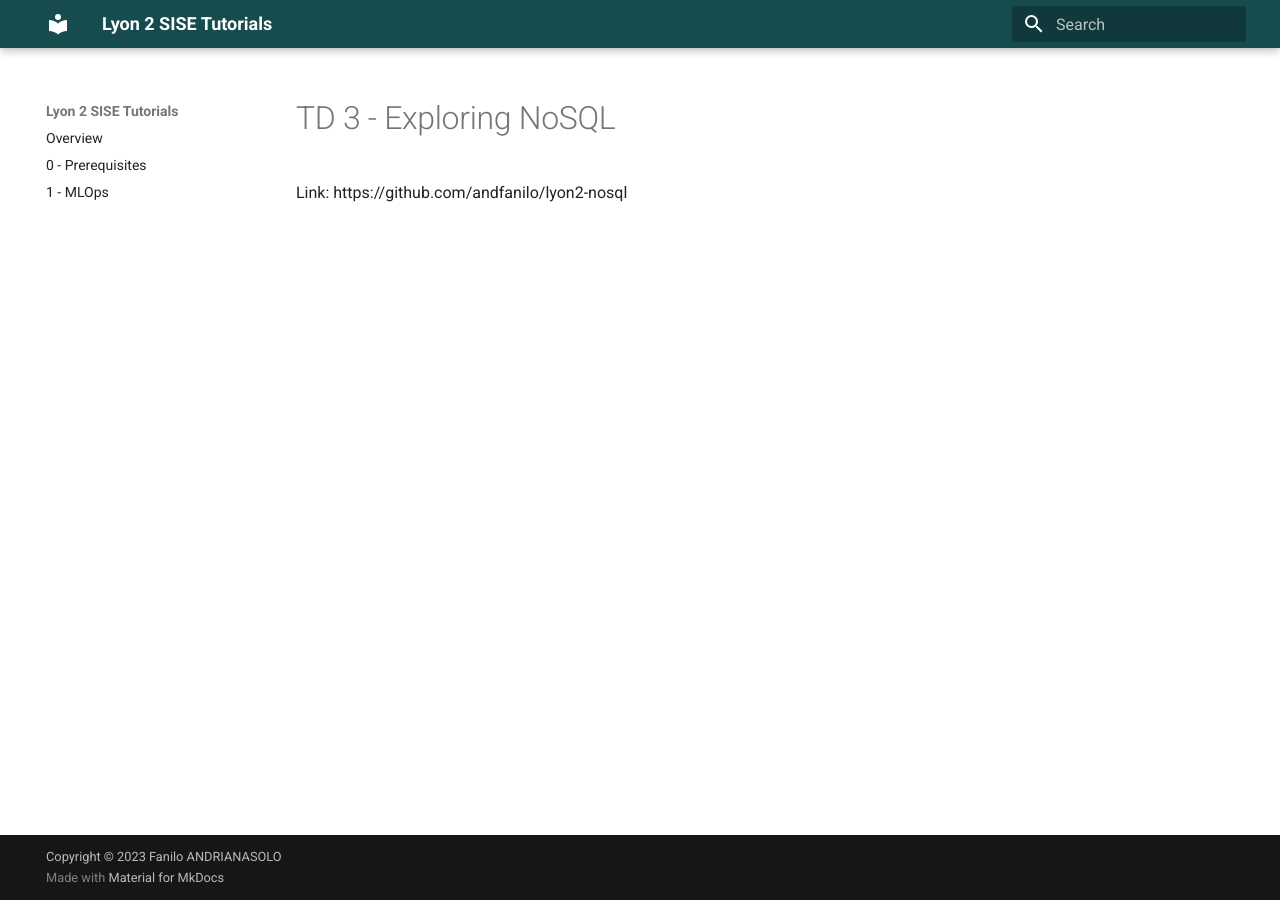
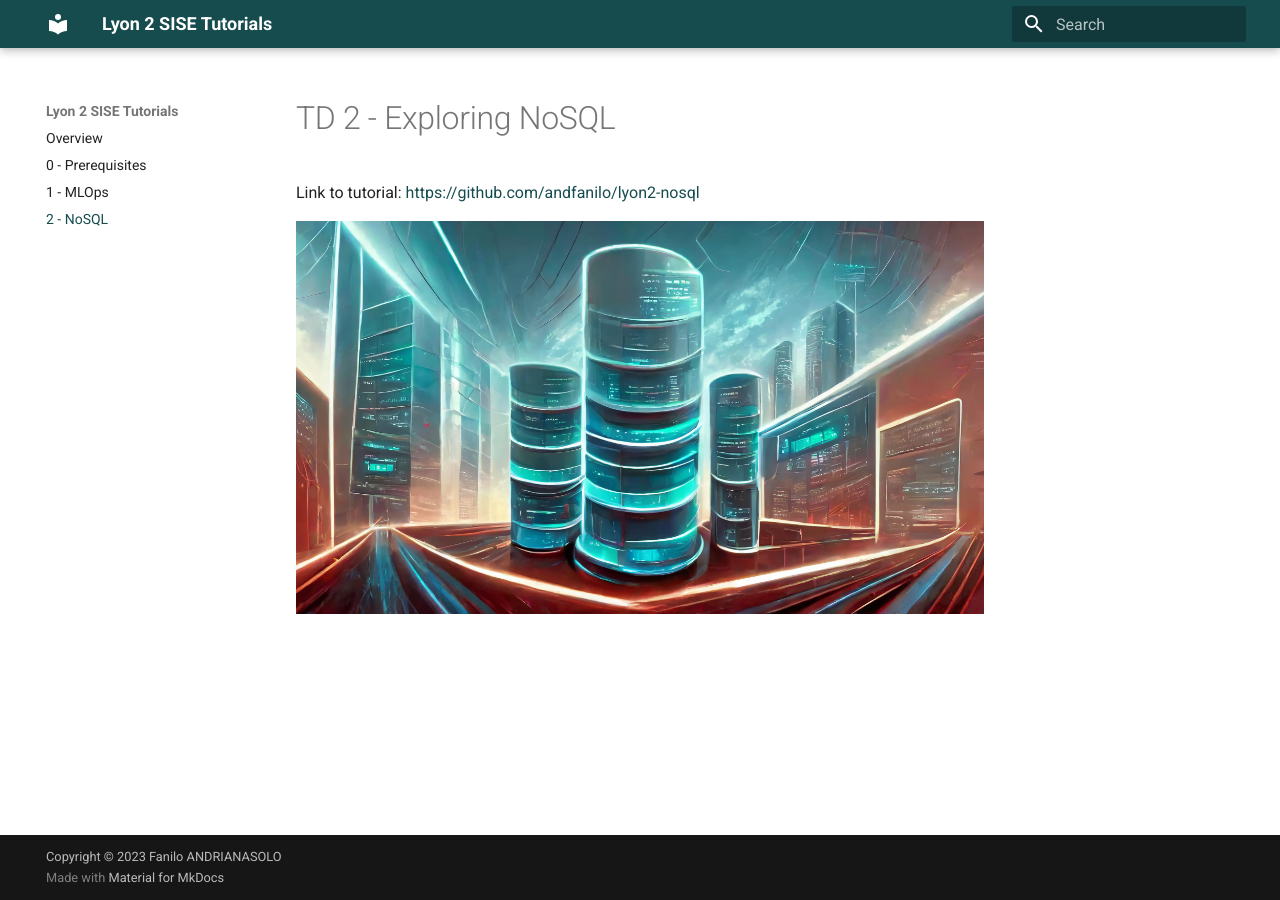
Before and after one commit to andfanilo/lyon2, an MkDocs documentation site: the page built from docs/nosql.md, in a window 1280 px wide. Built offline with MkDocs 1.6.1 and Material for MkDocs 9.7.7, drawn with Linux system fonts in a browser that asks for light colours.

Commit message:
...forgot to push

```diff
--- a/docs/nosql.md
+++ b/docs/nosql.md
@@ -1,3 +1,5 @@
-# TD 3 - Exploring NoSQL
+# TD 2 - Exploring NoSQL
 
-Link: https://github.com/andfanilo/lyon2-nosql
+Link to tutorial: <https://github.com/andfanilo/lyon2-nosql>
+
+![](./images/nosql-cover.jpg)
--- a/mkdocs.yml
+++ b/mkdocs.yml
@@ -22,5 +22,6 @@ nav:
   - Overview: index.md
   - 0 - Prerequisites: prerequisites.md
   - 1 - MLOps: mlops.md
+  - 2 - NoSQL: nosql.md
 
 copyright: Copyright &copy; 2023 Fanilo ANDRIANASOLO
```
Also changed, not shown: docs/index.md (+2 -0 lines), docs/images/index-cover.jpg (added), docs/images/nosql-cover.jpg (added).
